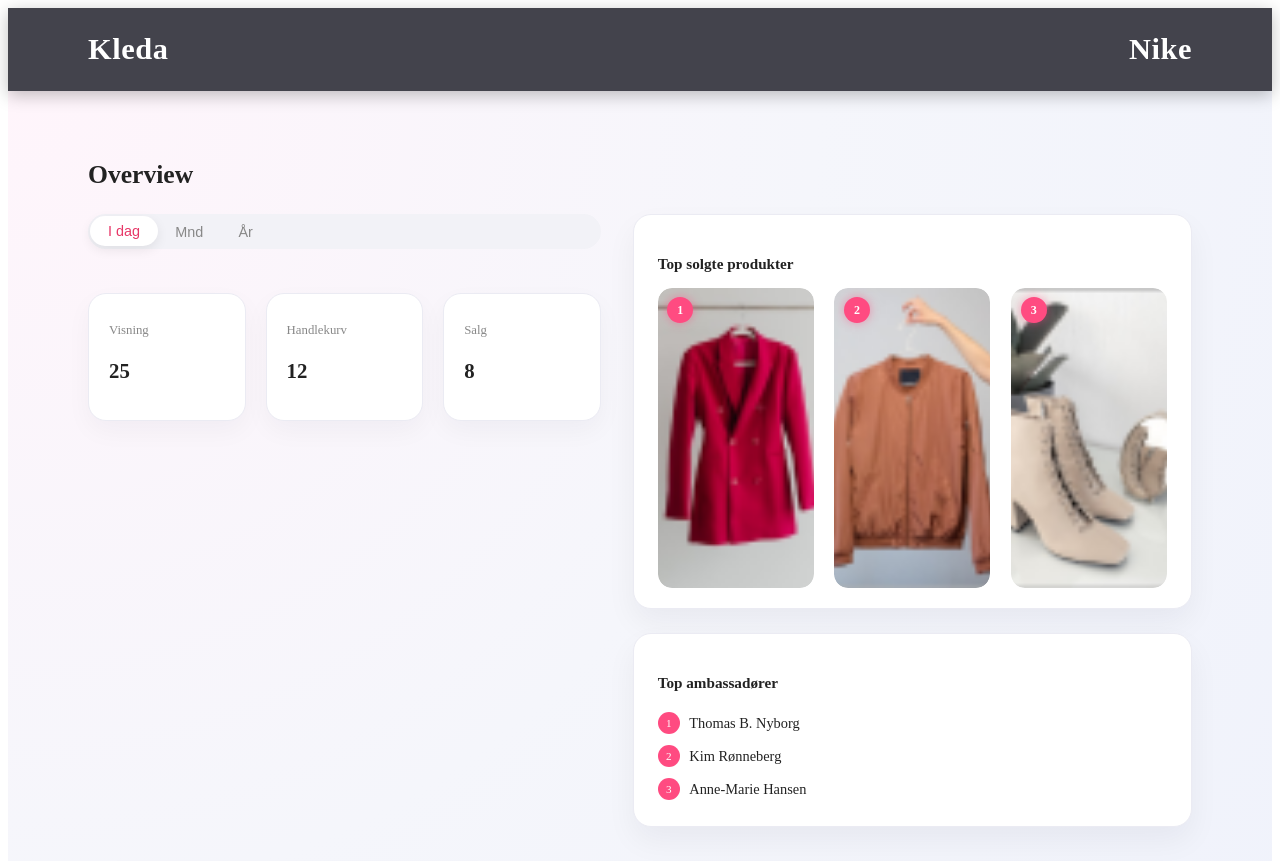
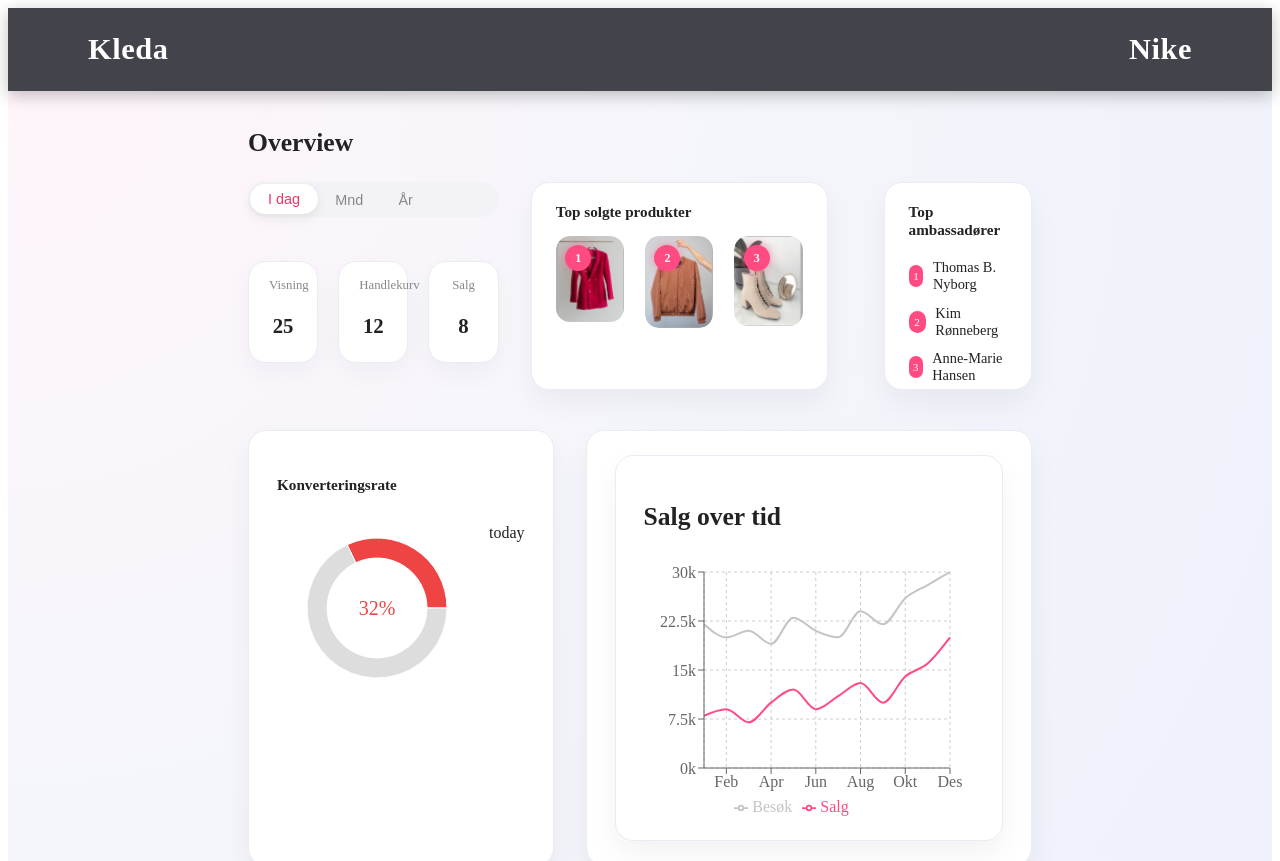
Before and after one commit to FetterPetter/dashboard, a React (Vite) app: page / in a window 1280 px wide. Shown: the top 861 px of the page. Built offline with nearby package versions, Linux system fonts and the light colour scheme.

Commit message:
css adjustments

```diff
--- a/src/app/pages/DashboardPage.css
+++ b/src/app/pages/DashboardPage.css
@@ -9,7 +9,7 @@
   --border-card: #ebebf3;
 
   min-height: 100vh;
-  padding: 3rem 5rem 4rem;
+  padding: 1rem 15rem 4rem;
   background: radial-gradient(
     circle at top left,
     #fff5fb 0,
@@ -26,16 +26,21 @@
 
 .main-grid {
   display: grid;
-  grid-template-columns: 1.1fr 1.2fr;
+  grid-template-columns: 1.5fr 3fr;
+
   gap: 2rem;
   margin-bottom: 2.5rem;
 }
 
-.left-section,
-.right-section {
+.left-section {
   display: flex;
   flex-direction: column;
   gap: 1.5rem;
+}
+.right-section {
+  display: grid;
+  grid-template-columns: 2fr 1fr;
+  gap: 3.5rem;
 }
 
 .card {
@@ -43,7 +48,7 @@
   border-radius: 18px;
   border: 1px solid var(--border-card);
   box-shadow: 0 14px 30px rgba(15, 23, 42, 0.05);
-  padding: 1.25rem 1.5rem;
+  padding: 0rem 1.5rem;
 }
 
 .card h4 {
@@ -51,7 +56,11 @@
   font-weight: 600;
   margin-bottom: 0.9rem;
 }
-
+.pai-row {
+  display: grid;
+  grid-template-columns: 1fr 2fr;
+  gap: 12px;
+}
 .tabs {
   display: inline-flex;
   background: #f2f2f7;
@@ -92,7 +101,8 @@
   border-radius: 18px;
   border: 1px solid var(--border-card);
   box-shadow: 0 10px 26px rgba(15, 23, 42, 0.04);
-  padding: 1rem 1.25rem;
+  padding: 0.2rem 1.25rem;
+  text-align: center;
   transition:
     transform 0.15s ease,
     box-shadow 0.15s ease;
@@ -131,7 +141,7 @@
 
 .produkter img {
   width: 100%;
-  height: 300px;
+  max-width: 90px;
   object-fit: cover;
   border-radius: 14px;
   display: block;
@@ -194,7 +204,7 @@
 
 .bottom-row {
   display: grid;
-  grid-template-columns: 0.9fr 1.4fr;
+  grid-template-columns: 1.5fr 3fr;
   gap: 2rem;
 }
 
--- a/src/app/pages/DashboardPage.tsx
+++ b/src/app/pages/DashboardPage.tsx
@@ -95,10 +95,13 @@ export function DashboardPage() {
       <div className="bottom-row">
         <div className="card">
           <h4>Konverteringsrate</h4>
-          <Paigraf
-            salg={statsData[activeTab].salg}
-            visning={statsData[activeTab].visning}
-          />
+          <div className="pai-row">
+            <Paigraf
+              salg={statsData[activeTab].salg}
+              visning={statsData[activeTab].visning}
+            />
+            <p className="pai-p">{activeTab}</p>
+          </div>
         </div>
 
         <div className="card">
```
